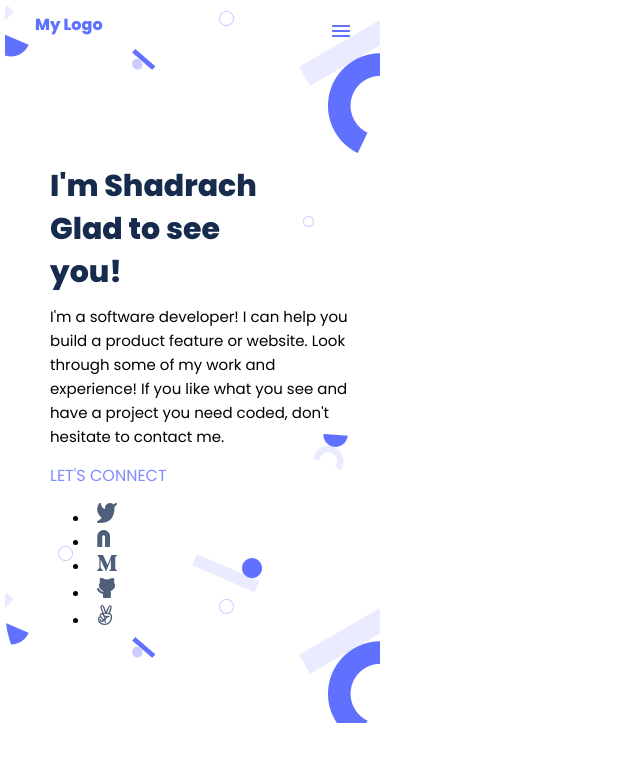
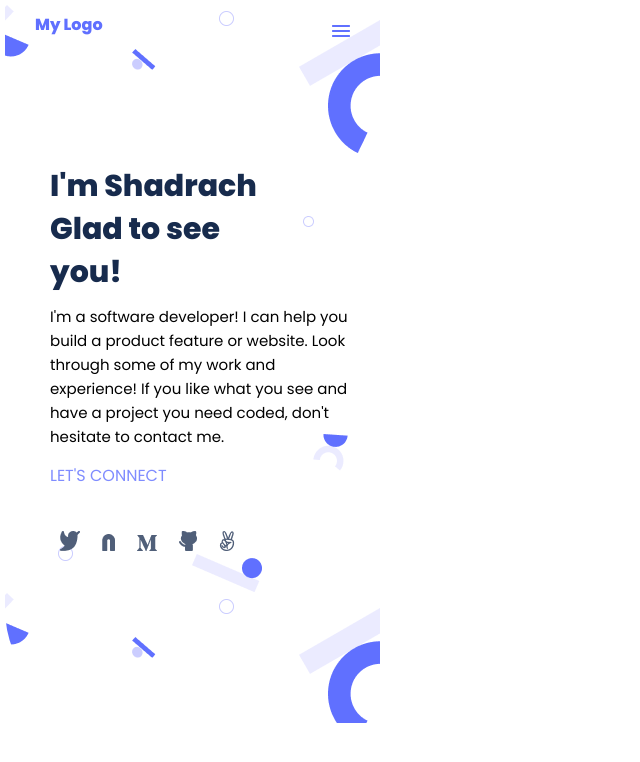
Before and after one commit to ShaddyMore/Mobile-setup, a website: page index.html in a window 1280 px wide. Shown: the whole page, without its empty margins (0-640 px from the left). Drawn offline with Linux system fonts and the light colour scheme.

Commit message:
Update style.css

```diff
--- a/style.css
+++ b/style.css
@@ -66,6 +66,7 @@ a {
 }
 
 .let-connect {
+  display: flex;
   color: #7f8cff;
   font-style: normal;
   font-weight: 500;
@@ -74,6 +75,14 @@ a {
 }
 
 .icon {
-  padding-top: 7px;
-  margin: 7px;
+  margin: 5px;
 }
+
+ul {
+  padding-left: 1px;
+}
+
+li {
+  display: inline-block;
+  margin: 4px;
+}
```
